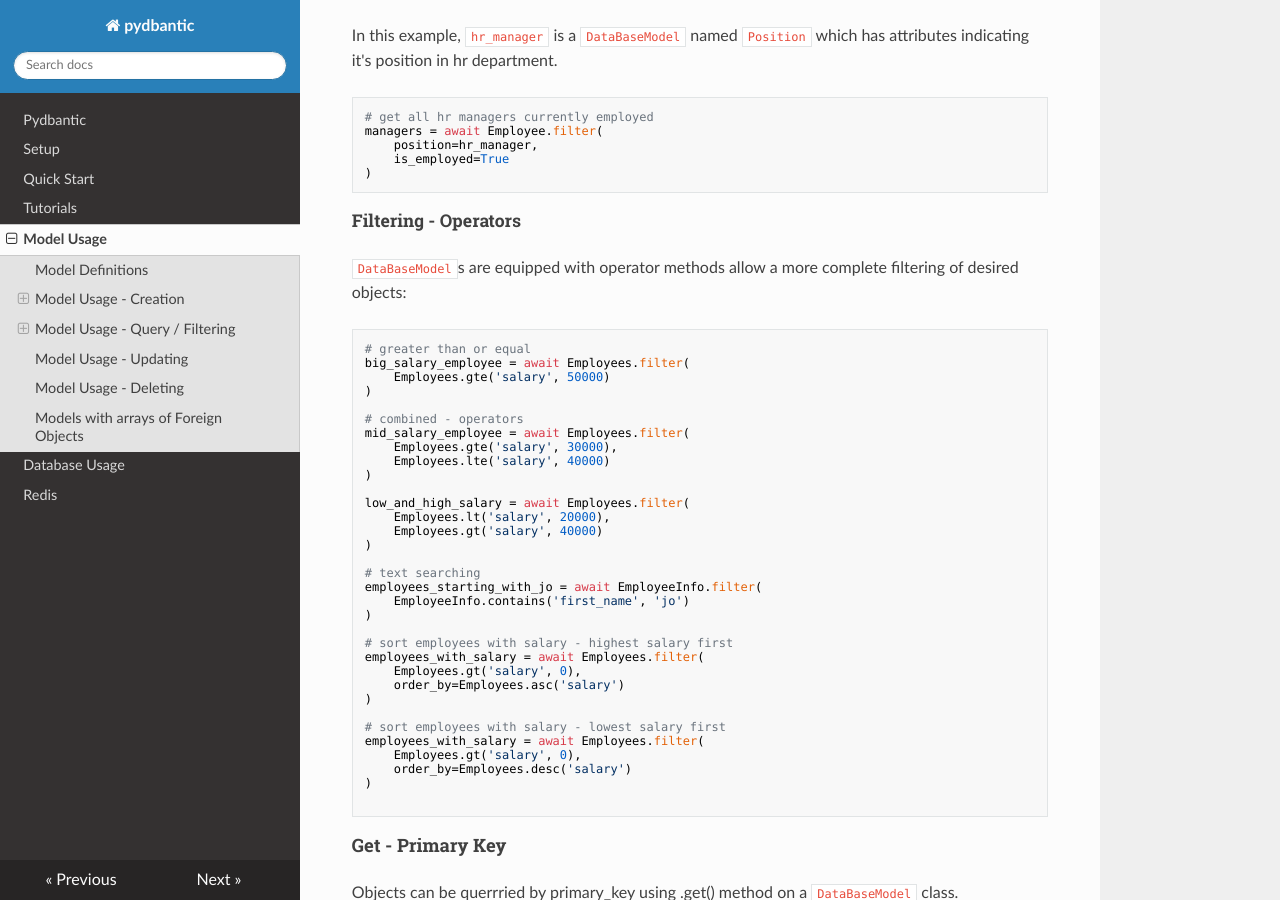
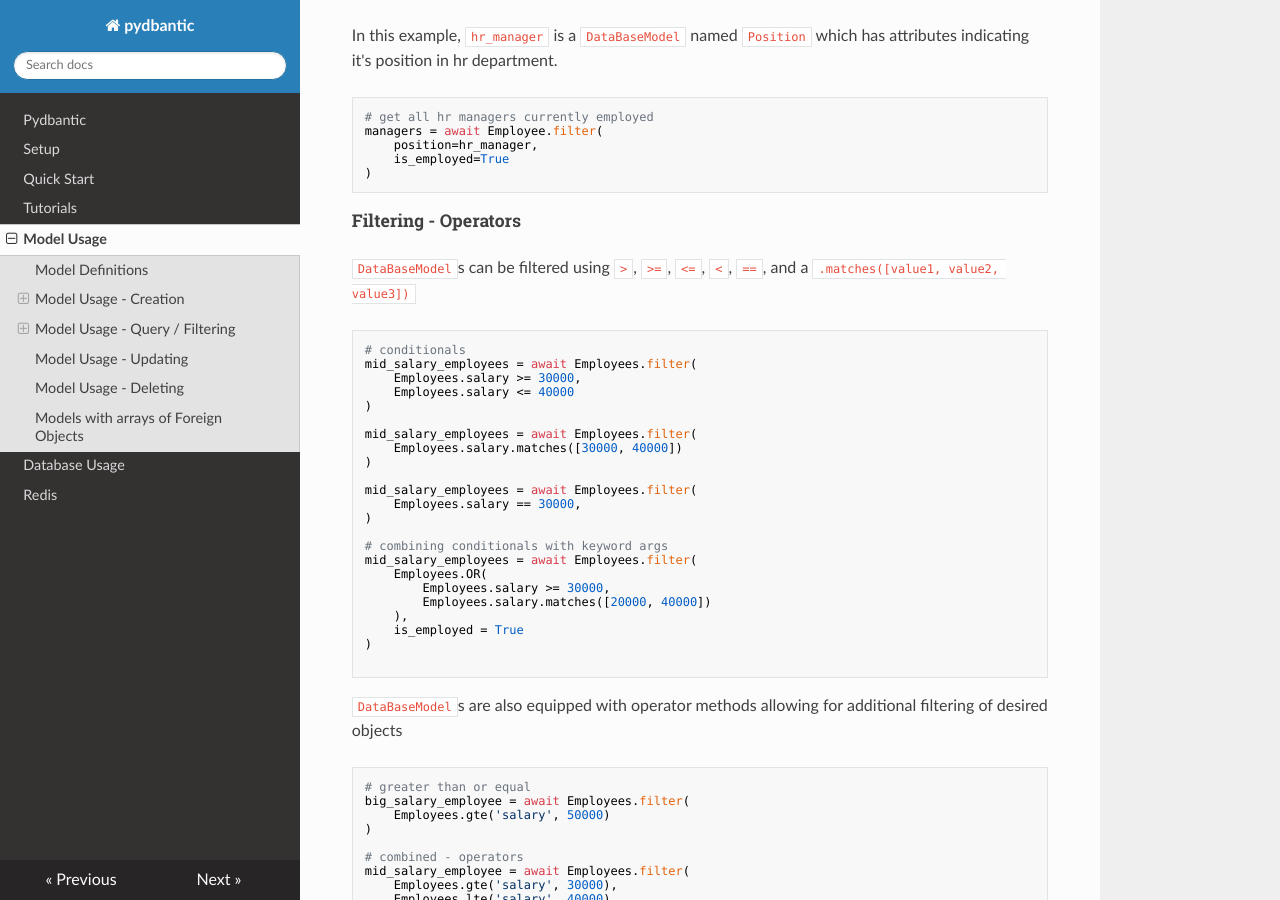
Before and after one commit to codemation/pydbantic, an MkDocs documentation site: the page built from docs/model-usage.md, in a window 1280 px wide and 900 px high, scrolled down 1708 px. Built offline with MkDocs 1.6.1, drawn with Linux system fonts in a browser that asks for light colours; nearby versions of some CDN libraries; some of the changed text lies outside the part shown.

Commit message:
Added tests & updated docs with new query conditionals

````diff
--- a/docs/model-usage.md
+++ b/docs/model-usage.md
@@ -94,7 +94,35 @@ managers = await Employee.filter(
 )
 ```
 ##### Filtering - Operators
-`DataBaseModel`s are equipped with operator methods allow a more complete filtering of desired objects:
+`DataBaseModel`s can be filtered using `>`, `>=`, `<=`, `<`, `==`, and a `.matches([value1, value2, value3])`
+
+```python
+# conditionals
+mid_salary_employees = await Employees.filter(
+    Employees.salary >= 30000,
+    Employees.salary <= 40000
+)
+
+mid_salary_employees = await Employees.filter(
+    Employees.salary.matches([30000, 40000])
+)
+
+mid_salary_employees = await Employees.filter(
+    Employees.salary == 30000,
+)
+
+# combining conditionals with keyword args
+mid_salary_employees = await Employees.filter(
+    Employees.OR(
+        Employees.salary >= 30000,
+        Employees.salary.matches([20000, 40000])
+    ),
+    is_employed = True
+)
+
+```
+
+`DataBaseModel`s are also equipped with operator methods allowing for additional filtering of desired objects
 
 ```python
 # greater than or equal
````
Also changed, not shown: other parts of docs/model-usage.md (+2 -2 lines), README.md (+6 -5 lines), 2 other files.
